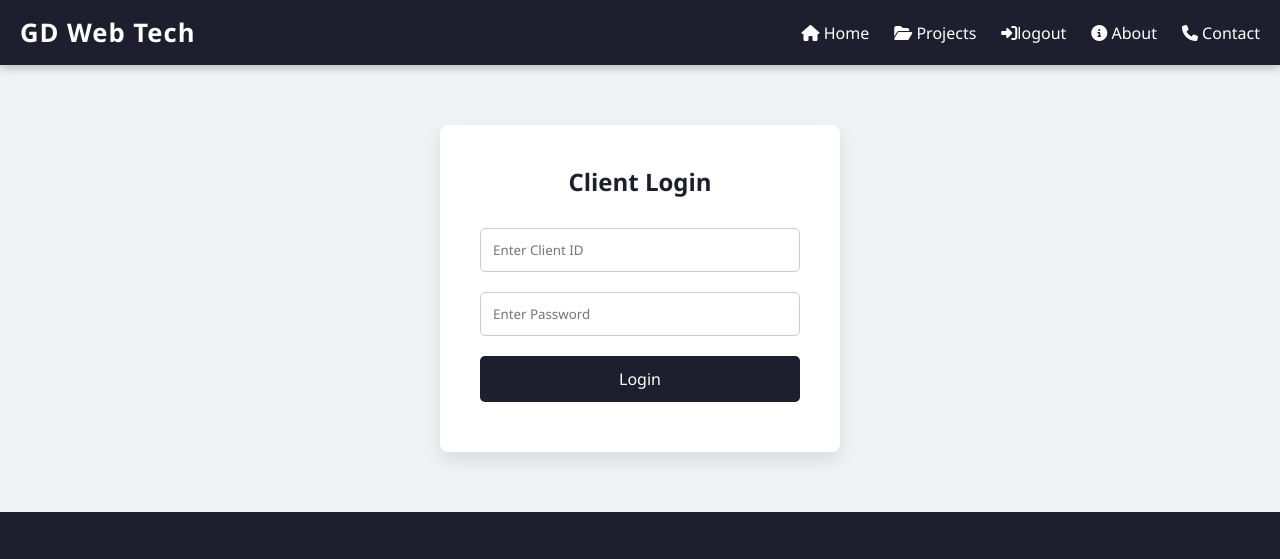
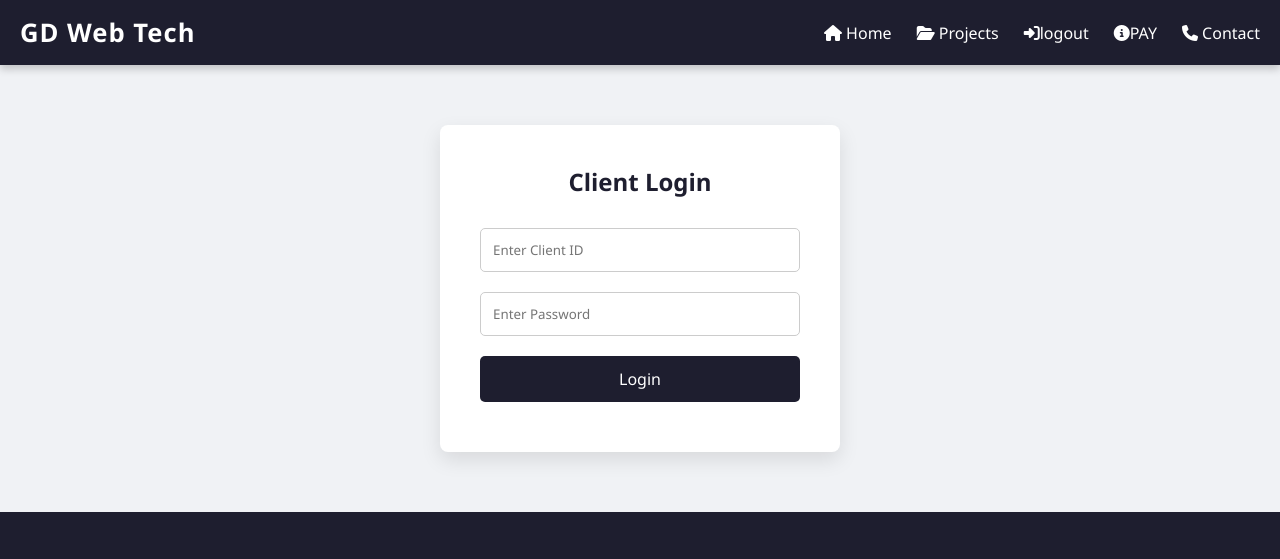
Before and after one commit to gdcode721/gd-web-, a plain HTML site: page calint page.html in a window 1280 px wide. Shown: the top 559 px of the page. Drawn offline with Linux system fonts and the light colour scheme.

Commit message:
Update calint page.html

```diff
--- a/calint page.html
+++ b/calint page.html
@@ -258,7 +258,7 @@
       <li><a href="#"><i class="fas fa-folder-open"></i> Projects</a></li>
 
       <li><a href="index.html"><i class="fas fa-right-to-bracket"></i>logout</a></li>
-      <li><a href="#"><i class="fas fa-circle-info"></i> About</a></li>
+      <li><a href="pay.html"><i class="fas fa-circle-info"></i>PAY</a></li>
       <li><a href="#"><i class="fas fa-phone"></i> Contact</a></li>
     </ul>
     </nav>
@@ -272,7 +272,7 @@
       <li><a href="#"><i class="fas fa-folder-open"></i> Projects</a></li>
 
       <li><a href="index.html"><i class="fas fa-right-to-bracket"></i>logout</a></li>
-      <li><a href="#"><i class="fas fa-circle-info"></i> About</a></li>
+      <li><a href="pay.html"><i class="fas fa-circle-info"></i>PAY</a></li>
       <li><a href="#"><i class="fas fa-phone"></i> Contact</a></li>
     </ul>
   </div>
```
